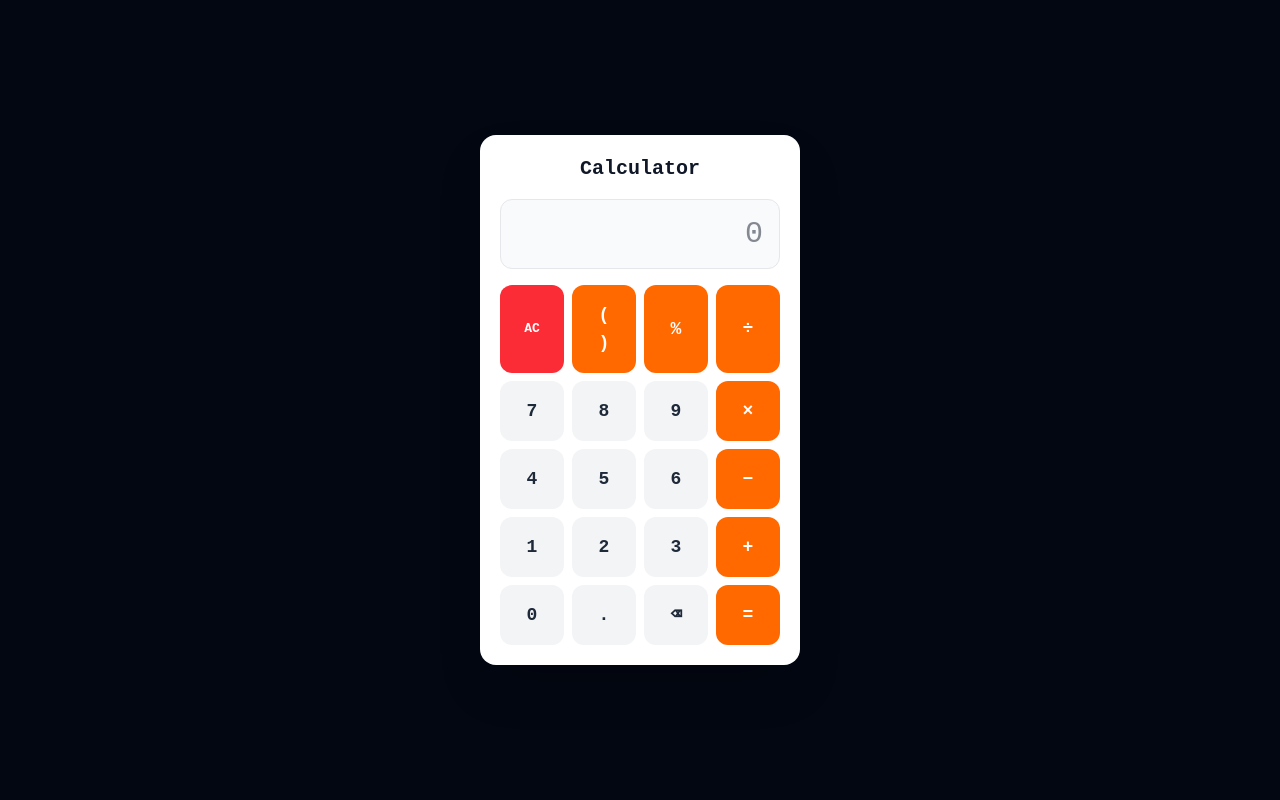
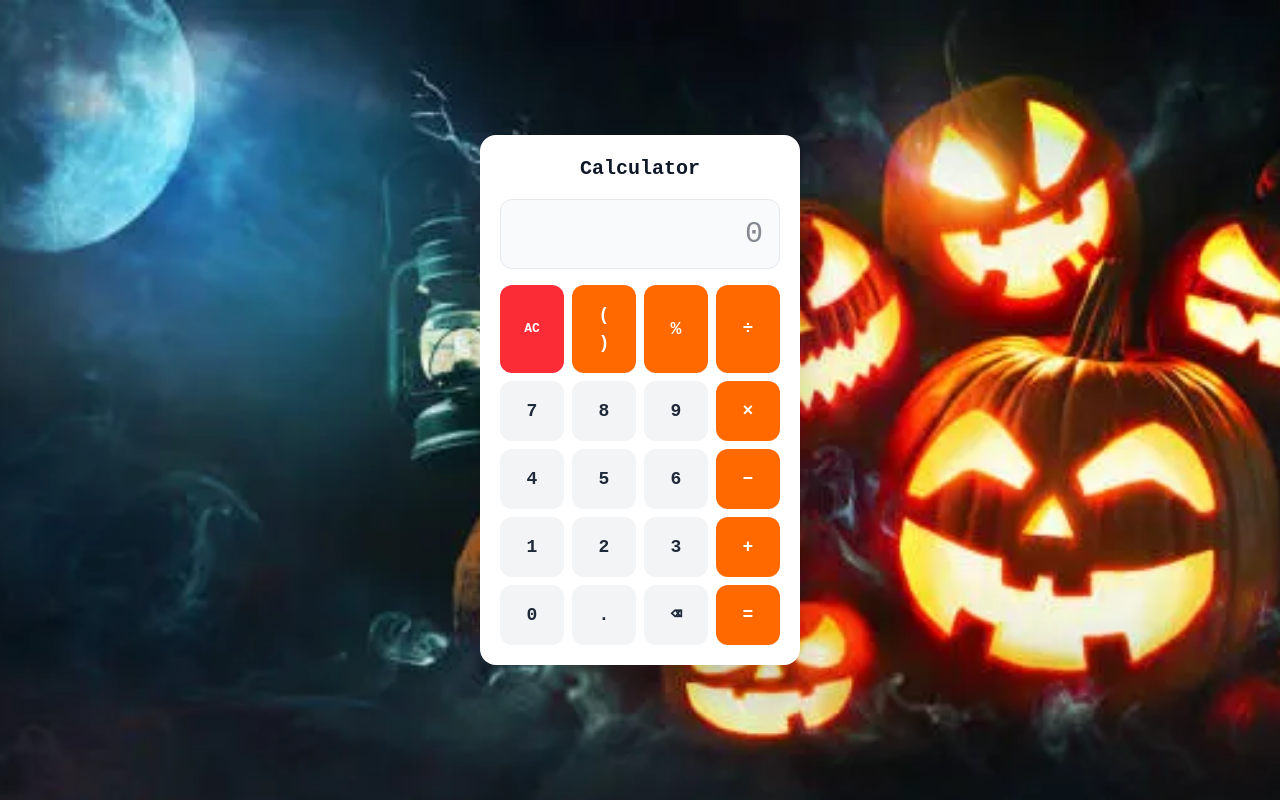
Before and after one commit to akshaykpillai369-max/Halloween_Calculator, a React (Vite) app: page / in a window 1280 px wide. Built offline with nearby package versions, Linux system fonts and the light colour scheme.

Commit message:
added background image

```diff
--- a/src/App.jsx
+++ b/src/App.jsx
@@ -22,7 +22,10 @@ export default function App() {
     "rounded-xl bg-orange-500 p-4 text-lg font-semibold text-white transition hover:bg-orange-600 active:scale-95";
 
   return (
-    <div className="flex min-h-screen flex-col items-center justify-center bg-gray-950 p-4">
+    <div
+      className="flex min-h-screen flex-col items-center justify-center bg-cover bg-center bg-no-repeat p-4"
+      style={{ backgroundImage: "url('/scary_image.png')" }}
+    >
       <main className="w-full max-w-xs rounded-2xl bg-white p-5 text-gray-900 shadow-2xl">
         <h1 className="mb-4 text-center text-xl font-bold">
           Calculator
```
Also changed, not shown: public/scary_image.png (added).
